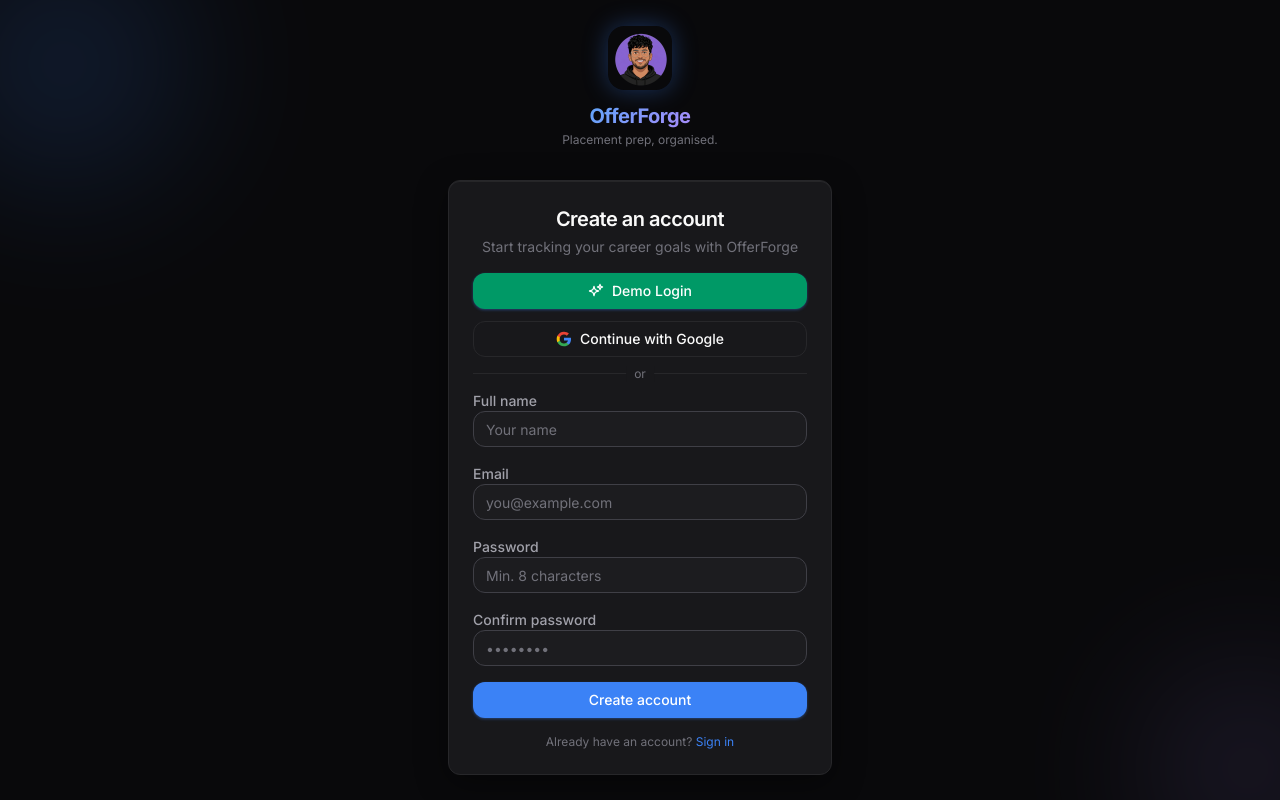
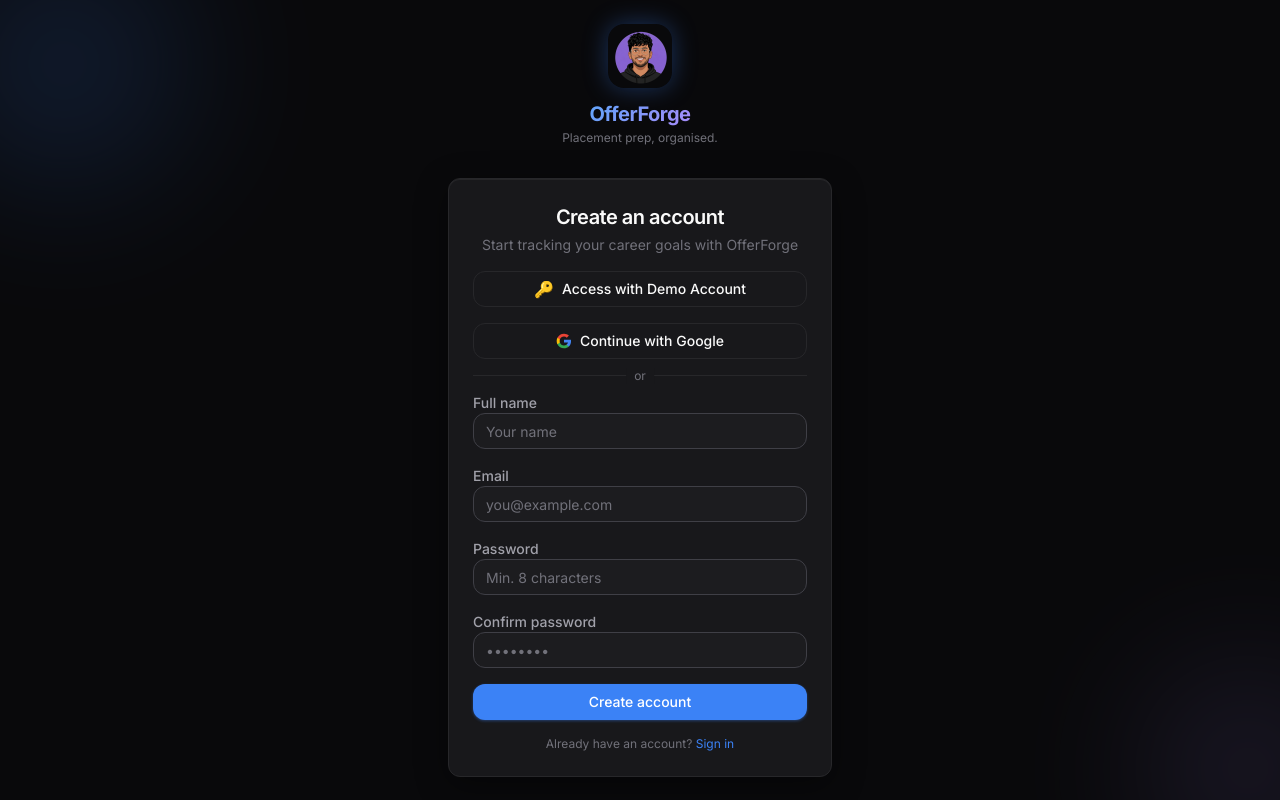
Before and after one commit to AkshatSinghNayal/OfferForge, a React (Vite) app in the folder frontend/: page /signup in a window 1280 px wide. Built offline with nearby package versions, Linux system fonts and the light colour scheme; no server answers.

Commit message:
style: match demo button to Google button style with key icon

```diff
--- a/frontend/src/pages/LoginPage.tsx
+++ b/frontend/src/pages/LoginPage.tsx
@@ -69,10 +69,10 @@
       title="Welcome back"
       description="Sign in to your account"
     >
-      {/* Demo Login */}
+      {/* Demo Login — same outline style as Google button */}
       <Button
-        variant="default"
-        className="w-full mb-3 gap-2 bg-emerald-600 hover:bg-emerald-700"
+        variant="outline"
+        className="w-full mb-4 gap-2"
         type="button"
         onClick={async () => {
           try {
@@ -85,8 +85,8 @@
           }
         }}
       >
-        <svg className="h-4 w-4" fill="none" viewBox="0 0 24 24" strokeWidth={2} stroke="currentColor"><path strokeLinecap="round" strokeLinejoin="round" d="M9.813 15.904L9 18.75l-.813-2.846a4.5 4.5 0 00-3.09-3.09L2.25 12l2.846-.813a4.5 4.5 0 003.09-3.09L9 5.25l.813 2.846a4.5 4.5 0 003.09 3.09L15.75 12l-2.846.813a4.5 4.5 0 00-3.09 3.09zM18.259 8.715L18 9.75l-.259-1.035a3.375 3.375 0 00-2.455-2.456L14.25 6l1.036-.259a3.375 3.375 0 002.455-2.456L18 2.25l.259 1.035a3.375 3.375 0 002.455 2.456L21.75 6l-1.036.259a3.375 3.375 0 00-2.455 2.456z" /></svg>
-        Demo Login
+        <span className="text-base leading-none">🔑</span>
+        Access with Demo Account
       </Button>
 
       {/* Google OAuth */}
--- a/frontend/src/pages/SignupPage.tsx
+++ b/frontend/src/pages/SignupPage.tsx
@@ -55,10 +55,10 @@
 
   return (
     <AuthCard title="Create an account" description="Start tracking your career goals with OfferForge">
-      {/* Demo Login */}
+      {/* Demo Login — same outline style as Google button */}
       <Button
-        variant="default"
-        className="w-full mb-3 gap-2 bg-emerald-600 hover:bg-emerald-700"
+        variant="outline"
+        className="w-full mb-4 gap-2"
         type="button"
         onClick={async () => {
           try {
@@ -71,8 +71,8 @@
           }
         }}
       >
-        <svg className="h-4 w-4" fill="none" viewBox="0 0 24 24" strokeWidth={2} stroke="currentColor"><path strokeLinecap="round" strokeLinejoin="round" d="M9.813 15.904L9 18.75l-.813-2.846a4.5 4.5 0 00-3.09-3.09L2.25 12l2.846-.813a4.5 4.5 0 003.09-3.09L9 5.25l.813 2.846a4.5 4.5 0 003.09 3.09L15.75 12l-2.846.813a4.5 4.5 0 00-3.09 3.09zM18.259 8.715L18 9.75l-.259-1.035a3.375 3.375 0 00-2.455-2.456L14.25 6l1.036-.259a3.375 3.375 0 002.455-2.456L18 2.25l.259 1.035a3.375 3.375 0 002.455 2.456L21.75 6l-1.036.259a3.375 3.375 0 00-2.455 2.456z" /></svg>
-        Demo Login
+        <span className="text-base leading-none">🔑</span>
+        Access with Demo Account
       </Button>
 
       {/* Google OAuth */}
```
